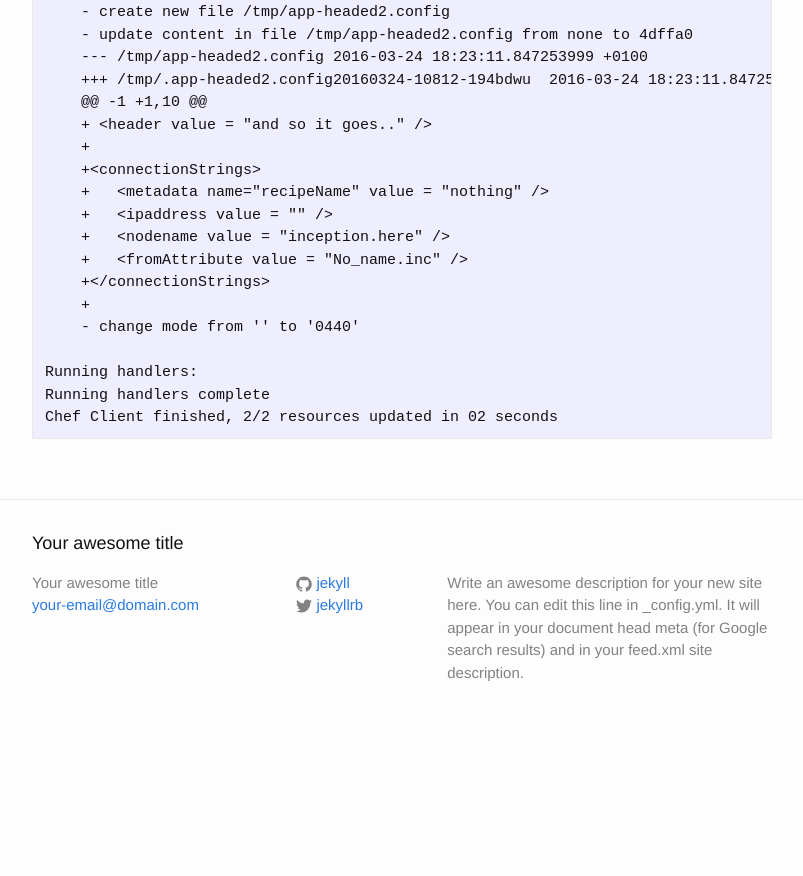
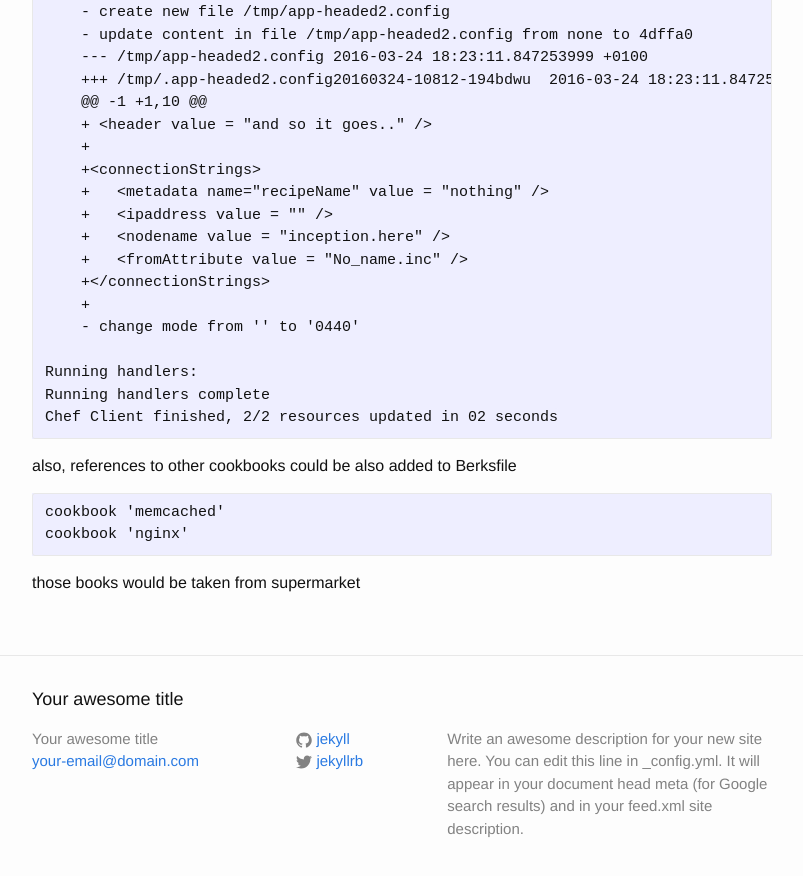
Before and after one commit to mungobungo/mungobungo.github.io, a Jekyll site: the page built from _posts/2016-03-24-chef1.markdown, in a window 1280 px wide and 900 px high, scrolled down 17631 px. Shown: the top 876 px of the window, without its empty margins (238-1041 px from the left). Built offline with Jekyll 4.4.1, drawn with Linux system fonts in a browser that asks for light colours; before the commit the page ends 18375 px from its top, so only the background shows below that.

Commit message:
deps to bers added

````diff
--- a/_posts/2016-03-24-chef1.markdown
+++ b/_posts/2016-03-24-chef1.markdown
@@ -886,3 +886,12 @@ Running handlers:
 Running handlers complete
 Chef Client finished, 2/2 resources updated in 02 seconds
 ```
+
+also, references to other cookbooks could be also added to Berksfile
+
+```
+cookbook 'memcached'
+cookbook 'nginx'
+```
+
+those books would be taken from supermarket
````
